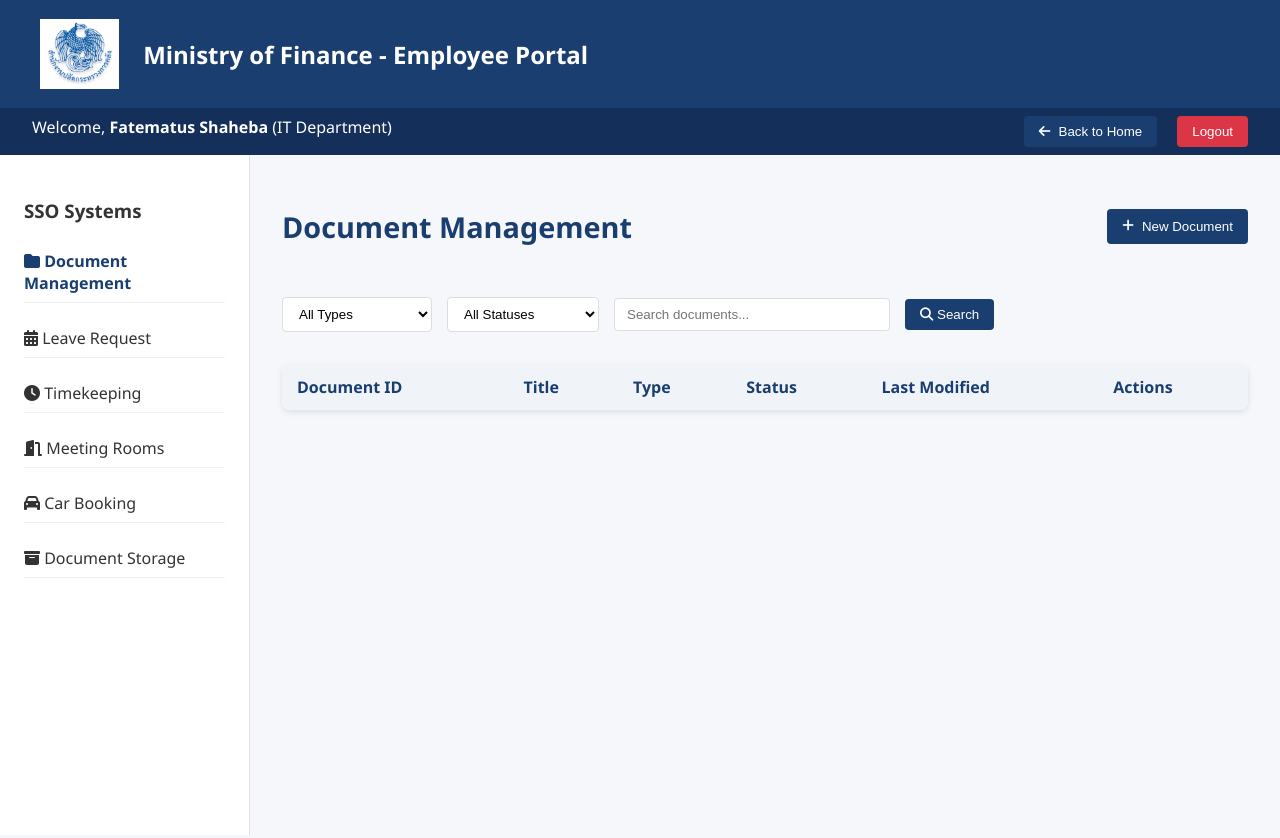
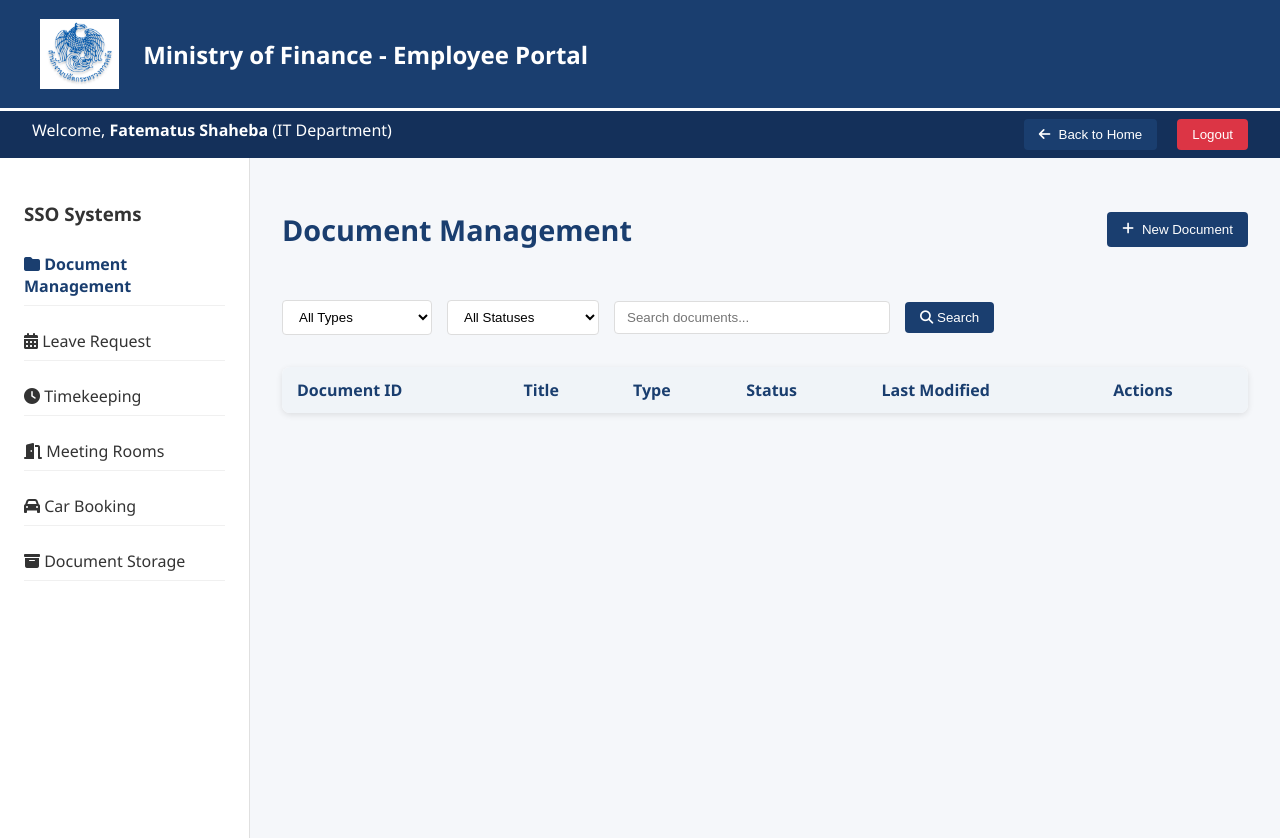
Before and after one commit to amsaibah/mof-sso-login, a website: page public/document_management.html in a window 1280 px wide. Drawn offline with Linux system fonts and the light colour scheme; no server answers.

Commit message:
Update document_management.html

```diff
--- a/public/document_management.html
+++ b/public/document_management.html
@@ -20,6 +20,7 @@
             color: white;
             padding: 1.2rem 2.5rem;
             /* border-bottom: 4px solid #b38b00;*/
+            border-bottom: 3px solid #ffffff;
             display: flex;
             align-items: center;
         }
```
